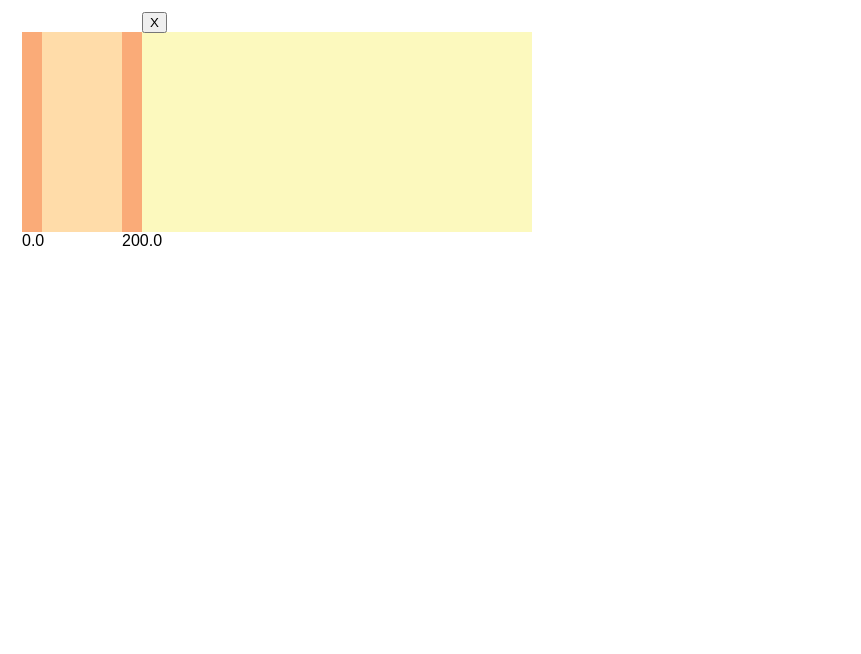
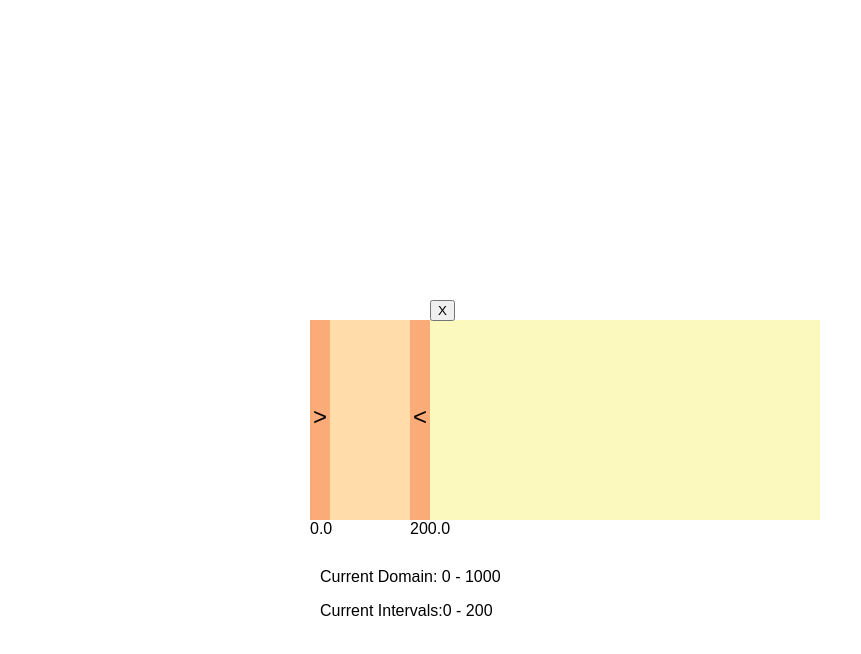
Before and after one commit to New-Branch-Ltd/MultiSelectComponentBlogpost, a React (Create React App) app: page / in a window 1280 px wide. Shown: the top 654 px of the page, without its empty margins (0-861 px from the left). Built offline with nearby package versions, Linux system fonts and the light colour scheme.

Commit message:
Add arrows in handles. Show selected intervals and domain.

```diff
--- a/src/App.css
+++ b/src/App.css
@@ -1,8 +1,8 @@
 .App {
   font-family: sans-serif;
   text-align: center;
-  padding-top: 32px;
-  padding-left: 32px;
+  padding-top: 320px;
+  padding-left: 320px;
   --handle-width: 20px;
 }
 
@@ -33,6 +33,18 @@
   left: calc(-1 * var(--handle-width) / 2);
 }
 
+.right-arrow, .left-arrow {
+  position: absolute;
+  left: 0px;
+  top: calc(50% - 34px / 2);
+  font-size: 24px;
+  width: var(--handle-width);
+}
+
+.left-arrow  {
+  position: absolute;
+}
+
 .right-handle {
   left: calc(100% - (var(--handle-width) / 2));
 }
--- a/src/MultiIntervalSelect.tsx
+++ b/src/MultiIntervalSelect.tsx
@@ -1,4 +1,10 @@
-import React, { useState, useRef, MouseEventHandler, useEffect, useMemo } from "react";
+import React, {
+  useState,
+  useRef,
+  MouseEventHandler,
+  useEffect,
+  useMemo,
+} from "react";
 import { sortBy } from "lodash";
 import type { Interval } from "./types";
 import SingleInterval from "./SingleInterval";
@@ -7,7 +13,7 @@ import {
   containerPositionToDomainValue,
 } from "./utils";
 
-type MovingHandle = `${number}-${'left' | 'right'}` | null;
+type MovingHandle = `${number}-${"left" | "right"}` | null;
 
 interface Props {
   domain: {
@@ -39,14 +45,11 @@ function MultiIntervalSelect(props: Props) {
     };
   }, []);
 
-  const intervalToContainer = domainValueToContainerPosition(
-    width,
-    domain
+  const intervalToContainer = domainValueToContainerPosition(width, domain);
+  const containerToInterval = useMemo(
+    () => containerPositionToDomainValue(width, domain),
+    [width, domain]
   );
-  const containerToInterval = useMemo(() => containerPositionToDomainValue(
-    width,
-    domain
-  ), [width, domain])
 
   useEffect(() => {
     const handleMouseMove = (ev: MouseEvent) => {
@@ -103,7 +106,14 @@ function MultiIntervalSelect(props: Props) {
     return () => {
       window.removeEventListener("mousemove", handleMouseMove);
     };
-  }, [movingHandle, intervals, containerRef, onChange, containerToInterval, domain]);
+  }, [
+    movingHandle,
+    intervals,
+    containerRef,
+    onChange,
+    containerToInterval,
+    domain,
+  ]);
 
   const handleDoubleClick: MouseEventHandler<HTMLDivElement> = (ev) => {
     if (!containerRef.current) return;
@@ -112,10 +122,7 @@ function MultiIntervalSelect(props: Props) {
 
     const mousePos = ev.clientX;
     const mousePosInPx = mousePos - containerBox?.x;
-    const containerToInterval = containerPositionToDomainValue(
-      width,
-      domain
-    );
+    const containerToInterval = containerPositionToDomainValue(width, domain);
     const mousePosInIntervalValue = containerToInterval(mousePosInPx);
 
     const isOutsideIntervals = intervals.every(
@@ -149,14 +156,22 @@ function MultiIntervalSelect(props: Props) {
 
   return (
     <div
+      style={{
+        display: "flex",
+        flexDirection: "column",
+        alignItems: "flex-start",
+        gap: '2rem'
+      }}
+    >
+      <div
         className="container"
         style={style}
         ref={containerRef}
         onDoubleClick={handleDoubleClick}
       >
         {intervals.map((i, ind) => {
-        const pixelsLeft = intervalToContainer(i.min)
-        const pixelsRight = intervalToContainer(i.max)
+          const pixelsLeft = intervalToContainer(i.min);
+          const pixelsRight = intervalToContainer(i.max);
 
           return (
             <SingleInterval
@@ -168,7 +183,22 @@ function MultiIntervalSelect(props: Props) {
               onRightDown={() => setMovingHandle(`${ind}-right`)}
               onDelete={onDelete(i)}
             />
-       )})}
+          );
+        })}
+      </div>
+      <div>
+        <p style={{textAlign: 'left', userSelect: 'none'}}>
+          Current Domain: <span>{domain.min}</span> - <span>{domain.max}</span>
+        </p>
+        <p style={{textAlign: 'left', userSelect: 'none'}}>
+          Current Intervals:
+          {intervals.map((i, index) => (
+            <span key={index} style={{marginRight: '1rem'}}>
+              {i.min} - {i.max}
+            </span>
+          ))}
+        </p>
+      </div>
     </div>
   );
 }
--- a/src/SingleInterval.tsx
+++ b/src/SingleInterval.tsx
@@ -27,9 +27,11 @@ function SingleInterval(props: Props) {
     >
       <div className="left-handle" onMouseDown={onLeftDown}>
         <span className="value">{Number(interval.min).toFixed(1)}</span>
+        <span className="right-arrow">&gt;</span>
       </div>
       <div className="right-handle" onMouseDown={onRightDown}>
         <span className="value">{Number(interval.max).toFixed(1)}</span>
+        <span className="left-arrow">&lt;</span>
       </div>
       <button type="button" className="delete-button" onClick={onDelete}>
         X
```
Lines whose indentation alone changed are shown as unchanged.
